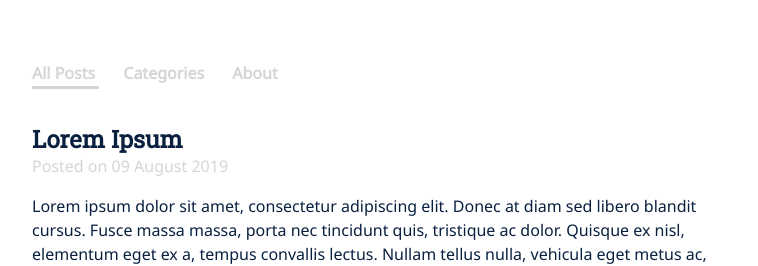
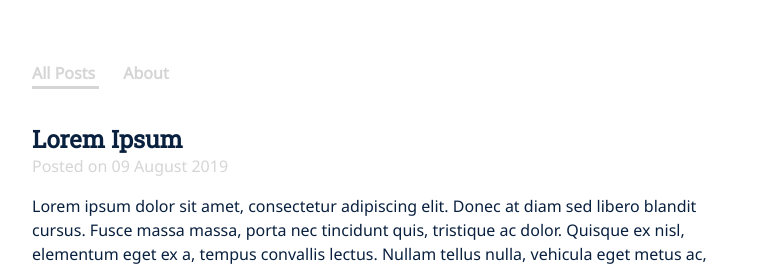
Before and after one commit to xfltrt/xfltrt.github.io, a Jekyll site: the page built from index.html, in a window 1280 px wide. Shown: the top 266 px of the page, without its empty margins (258-1016 px from the left). Built offline with Jekyll 4.4.1, drawn with Linux system fonts in a browser that asks for light colours; comment, search, counter and statistics services are not loaded.

Commit message:
Update navigation.json

```diff
--- a/_data/navigation.json
+++ b/_data/navigation.json
@@ -3,10 +3,6 @@
   "link": "/"
 },
 {
-  "name": "Categories",
-  "link": "/categories.html"
-},
-{
   "name": "About",
   "link": "/about.html"
 }]
```
